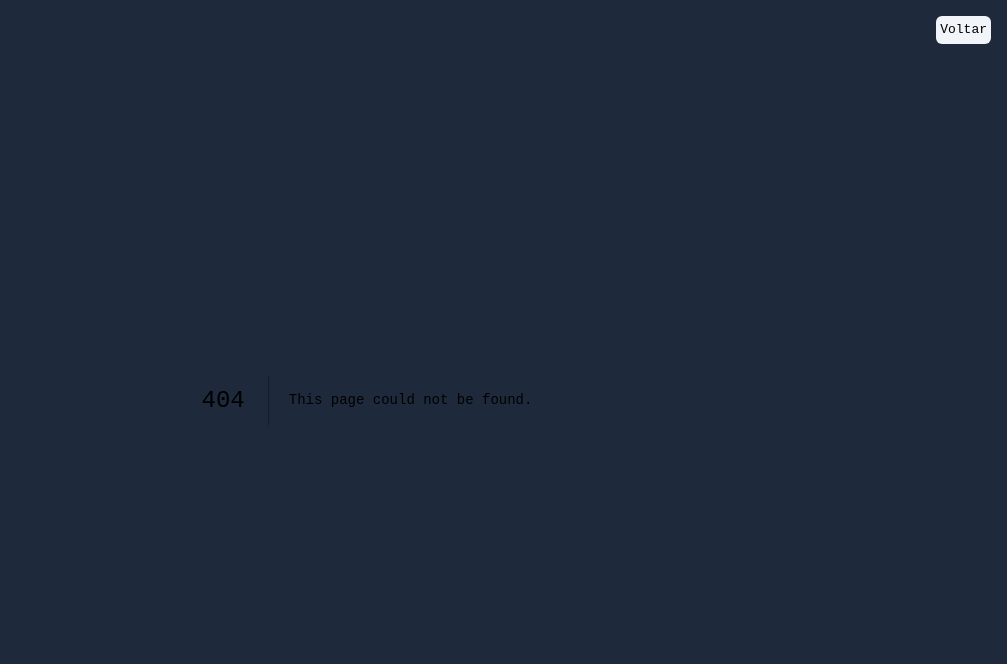
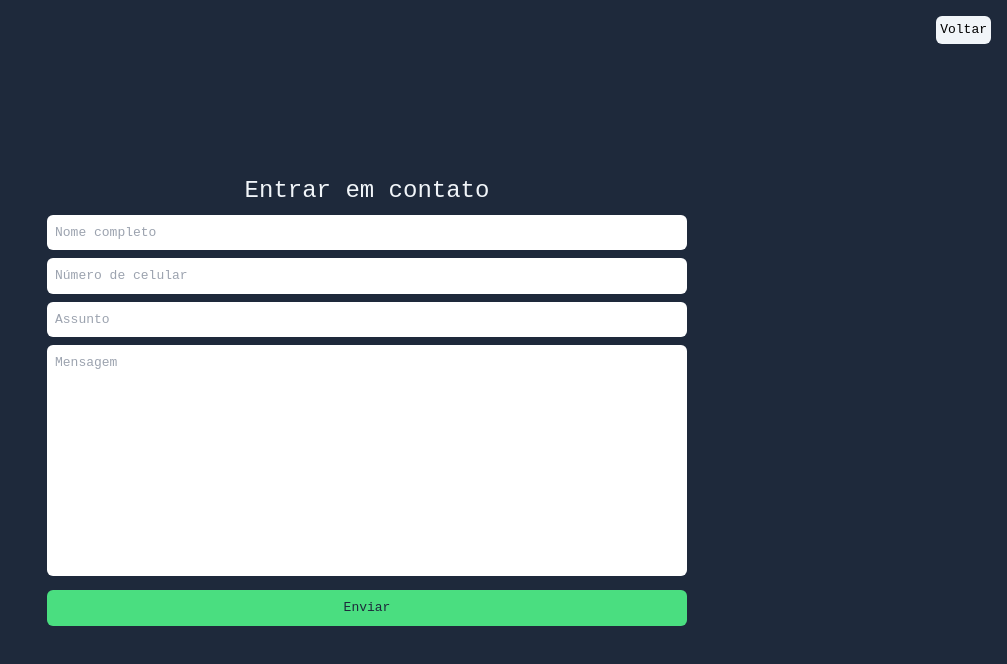
Before and after one commit to ffavareto/lucasfavareto, a Next.js app: page /contact in a window 1280 px wide. Before the commit this address had no page. Shown: the top 664 px of the page, without its empty margins (273-1280 px from the left). Built offline with nearby package versions, Linux system fonts and the light colour scheme.

Commit message:
início da página de "Contato"

```diff
--- a/src/app/components/nav.js
+++ b/src/app/components/nav.js
@@ -16,6 +16,16 @@ export default function Nav() {
       >
         {title}
       </Link>
+      {pathname === "/contact" ? (
+        ""
+      ) : (
+        <Link
+          className="bg-green-400 p-1 rounded-md absolute top-4 left-4 text-slate-800"
+          href="/contact"
+        >
+          Contato
+        </Link>
+      )}
     </header>
   );
 }
--- /dev/null
+++ b/src/app/contact/page.js
@@ -0,0 +1,111 @@
+"use client";
+import { useState } from "react";
+
+export default function Contact() {
+  const [phoneNumber, setPhoneNumber] = useState("");
+
+  function formatPhoneNumber(phoneNumber) {
+    phoneNumber = phoneNumber.replace(/\D/g, "");
+    phoneNumber = phoneNumber.replace(/^(\d\d)(\d)/g, "($1) $2");
+    phoneNumber = phoneNumber.replace(/(\d{5})(\d)/, "$1-$2");
+    return phoneNumber;
+  }
+
+  const handlePhoneNumberChange = (event) => {
+    const inputPhoneNumber = event.target.value;
+    const formattedPhoneNumber = formatPhoneNumber(inputPhoneNumber);
+    setPhoneNumber(formattedPhoneNumber);
+  };
+
+  function validateFields() {
+    const { contact } = document.forms;
+    const { fullName, phone, subject, message } = contact;
+    let validation = true;
+
+    if (!fullName.value || !phone.value || !subject.value || !message.value) {
+      validation = false;
+    }
+
+    return validation;
+  }
+
+  function sendMessage(event) {
+    const { contact } = document.forms;
+    const { fullName, phone, subject, message } = contact;
+    event.preventDefault();
+
+    if (validateFields()) {
+      const payload = {
+        fullName: fullName.value,
+        phone: phone.value,
+        subject: subject.value,
+        message: message.value,
+      };
+
+      console.log(payload);
+    } else {
+      alert("Preencha todos os campos");
+    }
+  }
+
+  return (
+    <>
+      <div className="flex items-center justify-center h-screen flex-col">
+        <h1 className="text-slate-100 text-2xl mb-2">Entrar em contato</h1>
+        <form className="flex flex-col gap-2 w-4/5 md:w-2/4" name="contact">
+          <div>
+            <input
+              autoComplete="off"
+              className="text-slate-800 p-2 rounded-md w-full"
+              id="fullName"
+              name="fullName"
+              placeholder="Nome completo"
+              type="text"
+            />
+          </div>
+          <div>
+            <input
+              autoComplete="off"
+              className="text-slate-800 p-2 rounded-md w-full"
+              id="phone"
+              maxLength={15}
+              name="phone"
+              onChange={(e) => handlePhoneNumberChange(e)}
+              placeholder="Número de celular"
+              type="tel"
+              value={phoneNumber}
+            />
+          </div>
+          <div>
+            <input
+              autoComplete="off"
+              className="text-slate-800 p-2 rounded-md w-full"
+              id="subject"
+              name="subject"
+              placeholder="Assunto"
+              type="text"
+            />
+          </div>
+          <div>
+            <textarea
+              className="text-slate-800 p-2 rounded-md w-full resize-none"
+              id="message"
+              maxLength={512}
+              name="message"
+              placeholder="Mensagem"
+              rows={11}
+            ></textarea>
+          </div>
+          <div>
+            <button
+              className="bg-green-400 py-2 rounded-md text-slate-800 hover:opacity-80 w-full"
+              onClick={sendMessage}
+            >
+              Enviar
+            </button>
+          </div>
+        </form>
+      </div>
+    </>
+  );
+}
```
